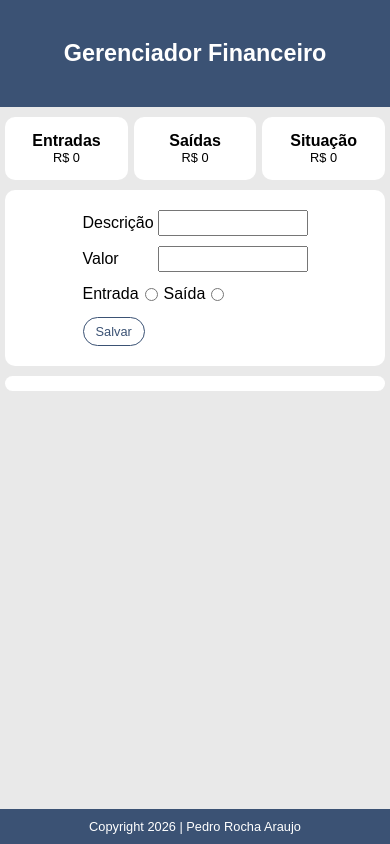
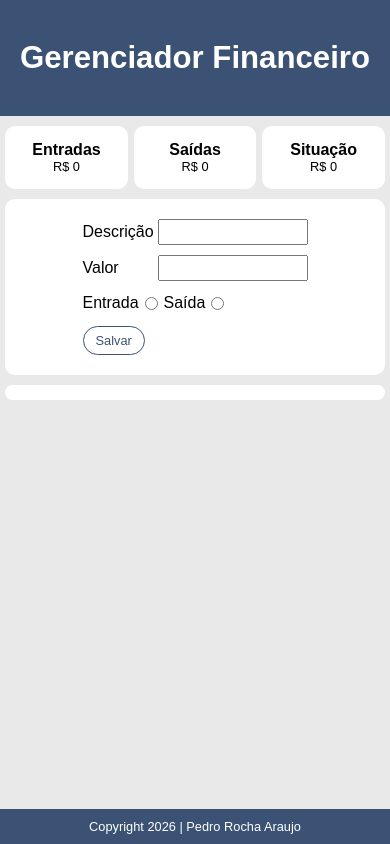
Before and after one commit to Pedro-Rocha-Araujo/projeto-financas, a React (Create React App) app: page / in a window 390 px wide. Built offline with nearby package versions, Linux system fonts and the light colour scheme.

Commit message:
Botão de excluir mudadado e header

```diff
--- a/src/components/App.css
+++ b/src/components/App.css
@@ -30,7 +30,7 @@ header {
 }
 
 header h1 {
-  font-size: clamp(1.4rem, 6vw, 2.5rem);
+  font-size: clamp(1.4rem, 8vw, 2.5rem);
 }
 /* CONFIGURAÇÃO DO  PREVIEW*/
 .preview {
@@ -142,7 +142,7 @@ td, th {
 }
 
 i {
-  color: rgb(255, 39, 39);
+  color: rgb(24, 24, 24);
   transition: all 0.2s;
 }
 
```
